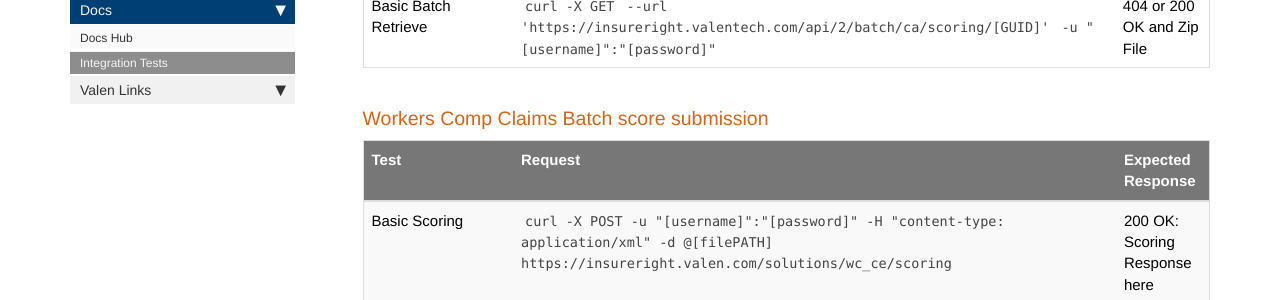
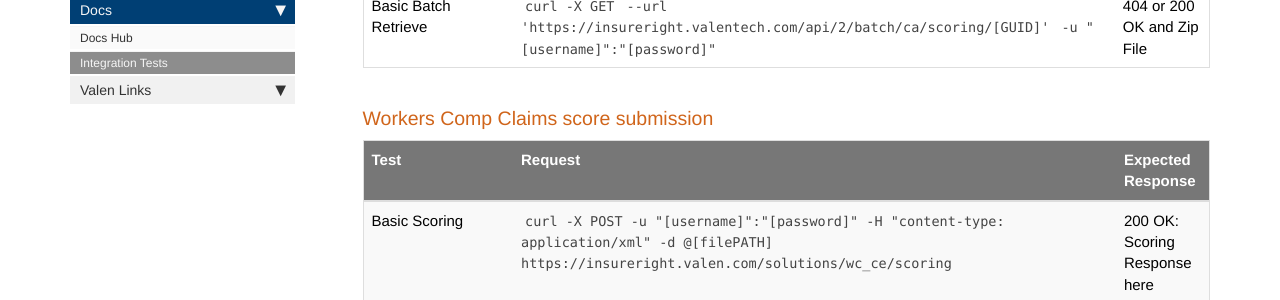
Before and after one commit to valensupport/valensupport.github.io, a Jekyll site: the page built from pages/test_plans.md, in a window 1280 px wide and 900 px high, scrolled down 934 px. Shown: the part 153-453 px from the top of the window. Built offline with Jekyll 4.4.1, drawn with Linux system fonts in a browser that asks for light colours; nearby versions of some CDN libraries; comment, search, counter and statistics services are not loaded.

Commit message:
Update test_plans.md
remove Batch from title to make it more generic

```diff
--- a/pages/test_plans.md
+++ b/pages/test_plans.md
@@ -29,7 +29,7 @@ Here is a collection of sample integrations for Valen's Web Services.
 |Basic Batch Retrieve|`curl -X GET` `--url 'https://insureright.valentech.com/api/2/batch/ca/scoring/[GUID]'` `-u "[username]":"[password]"`|404 or 200 OK and Zip File|
 
 
-### Workers Comp Claims Batch score submission
+### Workers Comp Claims score submission
 
 {:.tests}
 |Test|Request|Expected Response|
```
